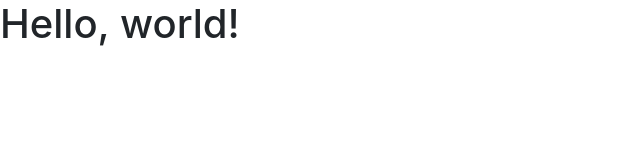
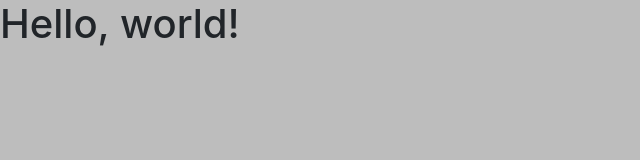
Before and after one commit to hstone102/SheldonForConstable, a website: page bio/index.html in a window 1280 px wide. Shown: the whole page, without its empty margins (0-640 px from the left). Drawn offline with nearby package versions, Linux system fonts and the light colour scheme; files that its build step writes are made by us from their sources.

Commit message:
small changes with styling

```diff
--- a/bio/index.html
+++ b/bio/index.html
@@ -7,6 +7,8 @@
 
     <!-- Bootstrap CSS -->
     <link rel="stylesheet" href="https://stackpath.bootstrapcdn.com/bootstrap/4.1.3/css/bootstrap.min.css" integrity="sha384-MCw98/SFnGE8fJT3GXwEOngsV7Zt27NXFoaoApmYm81iuXoPkFOJwJ8ERdknLPMO" crossorigin="anonymous">
+    <link href="output.css" rel="stylesheet" type="text/css">
+
 
     <title>Hello, world!</title>
   </head>
--- a/main.scss
+++ b/main.scss
@@ -1,5 +1,45 @@
+
+
+
+$white:    #fff;
+$gray-100: #f8f9fa;
+$gray-200: #e9ecef;
+$gray-300: #BDBDBD;
+$gray-400: #ced4da;
+$gray-500: #adb5bd;
+$gray-600: #6c757d;
+$gray-700: #495057;
+$gray-800: #343a40;
+$gray-900: #212529;
+$black:    #000;
+
+$blue:    #007bff;
+$indigo:  #6610f2;
+$purple:  #6f42c1;
+$pink:    #e83e8c;
+$red:     #dc3545;
+$orange:  #fd7e14;
+$yellow:  #ffc107;
+$green:   #28a745;
+$teal:    #20c997;
+$cyan:    #17a2b8;
+
+$primary:       $blue;
+$secondary:     $gray-600;
+$success:       $green;
+$info:          $cyan;
+$warning:       $yellow;
+$danger:        $red;
+$light:         $gray-100;
+$dark:          $gray-800;
+
+$body-bg:                   $gray-300 !default;
+$body-color:                $gray-900 !default;
 
 @import "./node_modules/bootstrap/scss/bootstrap";
+
+
+
 
 .img_Sheldon{
     display: block;
```
Also changed, not shown: contribute/index.html (+2 -0 lines), volunteer/index.html (+2 -0 lines), output.css, 1 other file.
